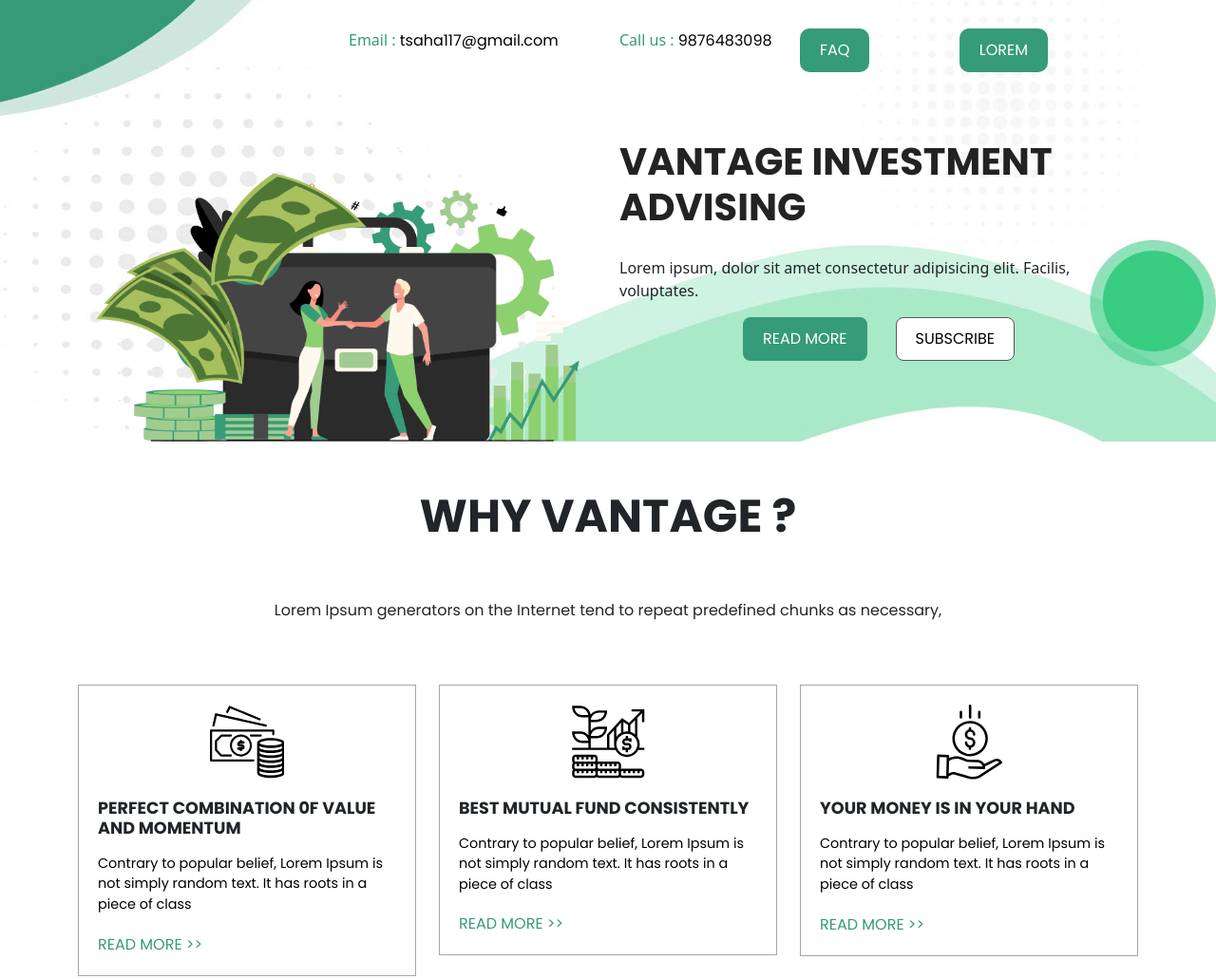
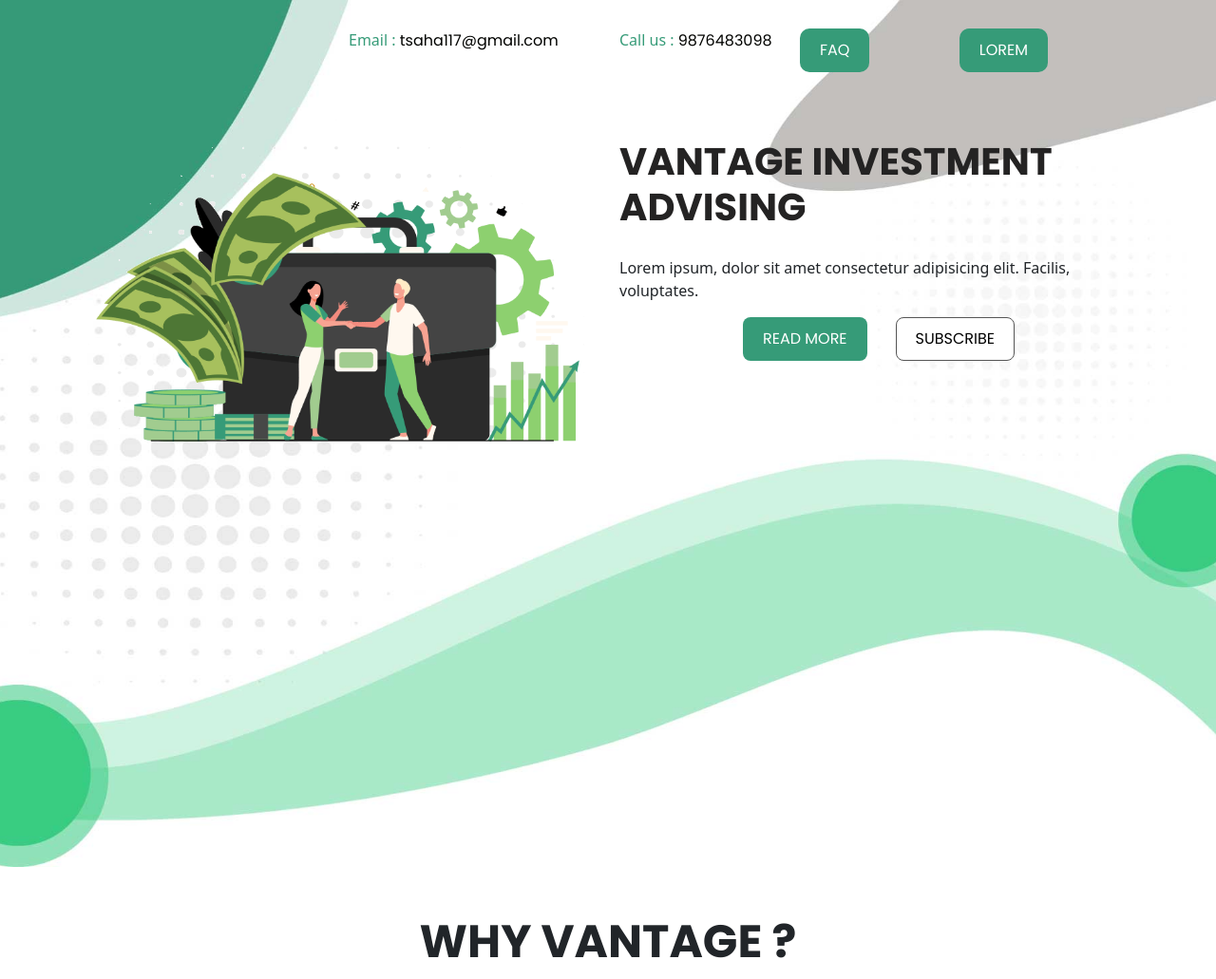
Before and after one commit to Think-To-Share/vantage-design, a website built with webpack: page index.html in a window 1280 px wide. Shown: the top 1031 px of the page at 95% size. Built offline with nearby package versions, Linux system fonts and the light colour scheme.

Commit message:
hero modified

```diff
--- a/src/scss/_home.scss
+++ b/src/scss/_home.scss
@@ -58,6 +58,8 @@
  {
     margin: 50px;
     display:none;
+
+
 }
 
 .header-main {
@@ -129,7 +131,10 @@ label.logo {
     // background-repeat: no-repeat;
     // background-position:bottom right ;
     padding-top: 20px;
-
+    padding-bottom: 0;
+    @media(min-width:768px){
+    padding-bottom: 35%;
+    }
     .hero-heading{
         text-transform: uppercase;
         font-weight: bold;
```
Also changed, not shown: dist/css/app.css.
